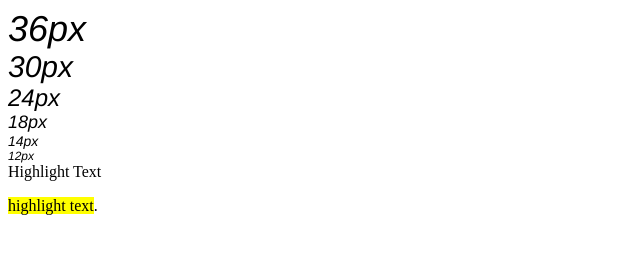
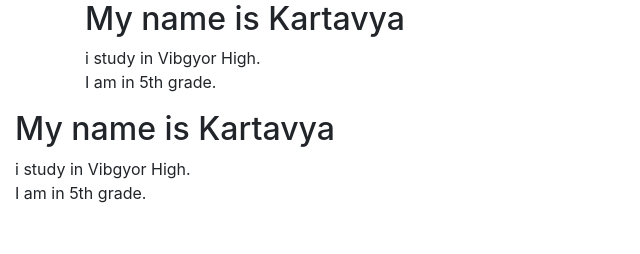
Before and after one commit to Kartavya2015/classes, a plain HTML site: page index.html in a window 1280 px wide. Shown: the whole page, without its empty margins (0-640 px from the left). Drawn offline with nearby package versions, Linux system fonts and the light colour scheme.

Commit message:
Add files via upload

```diff
--- a/index.html
+++ b/index.html
@@ -1,87 +1,41 @@
 <!DOCTYPE html>
 <html>
+    <head>
+        <title>bootstrap</title> <link rel="stylesheet" href="https://cdn.jsdelivr.net/npm/bootstrap@4.6.2/dist/css/bootstrap.min.css">
+  <script src="https://cdn.jsdelivr.net/npm/jquery@3.7.1/dist/jquery.slim.min.js"></script>
+  <script src="https://cdn.jsdelivr.net/npm/popper.js@1.16.1/dist/umd/popper.min.js"></script>
+  <script src="https://cdn.jsdelivr.net/npm/bootstrap@4.6.2/dist/js/bootstrap.bundle.min.js"></script>
+    </head>
+    <body>
+<div class="container">
+    <h2>My name is Kartavya</h2>
+    <p>i study in Vibgyor High.<br>I am in 5th grade.</p>
+  <!-- output -->
+</div>
+    </body>
 
-<head>
-    <title>font</title>
-    <style>
-        .container{
-            font-family: 'Franklin Gothic Medium', 'Arial Narrow', Arial, sans-serif;
-            font-weight: 400;
-            font-style: italic;
-            font-size: 36px;
-        }
-
-.container-2{
-      font-family: 'Franklin Gothic Medium', 'Arial Narrow', Arial, sans-serif;
-            font-weight: 400;
-            font-style: italic;
-            font-size: 30px;
-}
-.container-3{
-      font-family: 'Franklin Gothic Medium', 'Arial Narrow', Arial, sans-serif;
-            font-weight: 400;
-            font-style: italic;
-            font-size: 24px;
-}
-.container-4{
-      font-family: 'Franklin Gothic Medium', 'Arial Narrow', Arial, sans-serif;
-            font-weight: 400;
-            font-style: italic;
-            font-size: 18px;
-}
-.container-5{
-      font-family: 'Franklin Gothic Medium', 'Arial Narrow', Arial, sans-serif;
-            font-weight: 400;
-            font-style: italic;
-            font-size: 14px;
-}
-.container-6{
-      font-family: 'Franklin Gothic Medium', 'Arial Narrow', Arial, sans-serif;
-            font-weight: 400;
-            font-style: italic;
-            font-size: 12px;
-}
-
-
-
-    </style>
-</head>
-
-<body>
-
-    <div class="container">
-         36px <br>
-</div>
-<div class="container-2">
-        30px <br>
-       </div>
-    <div class="container-3">
-         24px <br>
-</div>
-<div class="container-4">
-        18px <br>
-</div>
-<div class="container-5">
-         14px <br>
-</div>
-<div class="container-6">
-         12px <br>
-    </div>
+</html>
 
 
 
 
+<!DOCTYPE html>
+<html lang="en">
+<head>
+  <title>Bootstrap Example</title>
+  <meta charset="utf-8">
+  <meta name="viewport" content="width=device-width, initial-scale=1">
+  <link rel="stylesheet" href="https://cdn.jsdelivr.net/npm/bootstrap@4.6.2/dist/css/bootstrap.min.css">
+  <script src="https://cdn.jsdelivr.net/npm/jquery@3.7.1/dist/jquery.slim.min.js"></script>
+  <script src="https://cdn.jsdelivr.net/npm/popper.js@1.16.1/dist/umd/popper.min.js"></script>
+  <script src="https://cdn.jsdelivr.net/npm/bootstrap@4.6.2/dist/js/bootstrap.bundle.min.js"></script>
+</head>
+<body>
 
-                Highlight Text
-<p> <mark>highlight text</mark>.</p>
-
-
-        </body>
-
-
-
-    </div>
+<div class="container-fluid">
+<h2>My name is Kartavya</h2>
+<p>i study in Vibgyor High.<br>I am in 5th grade.</p>
+</div>
 
 </body>
-
 </html>
```
